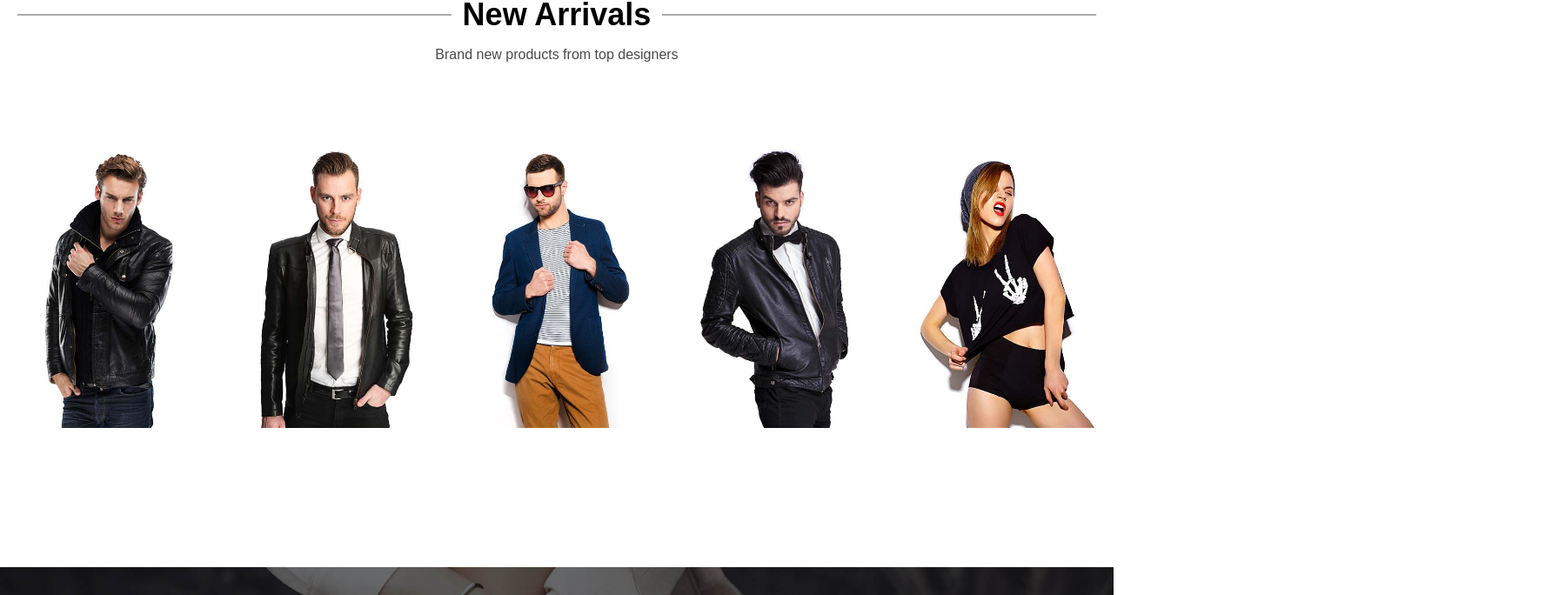
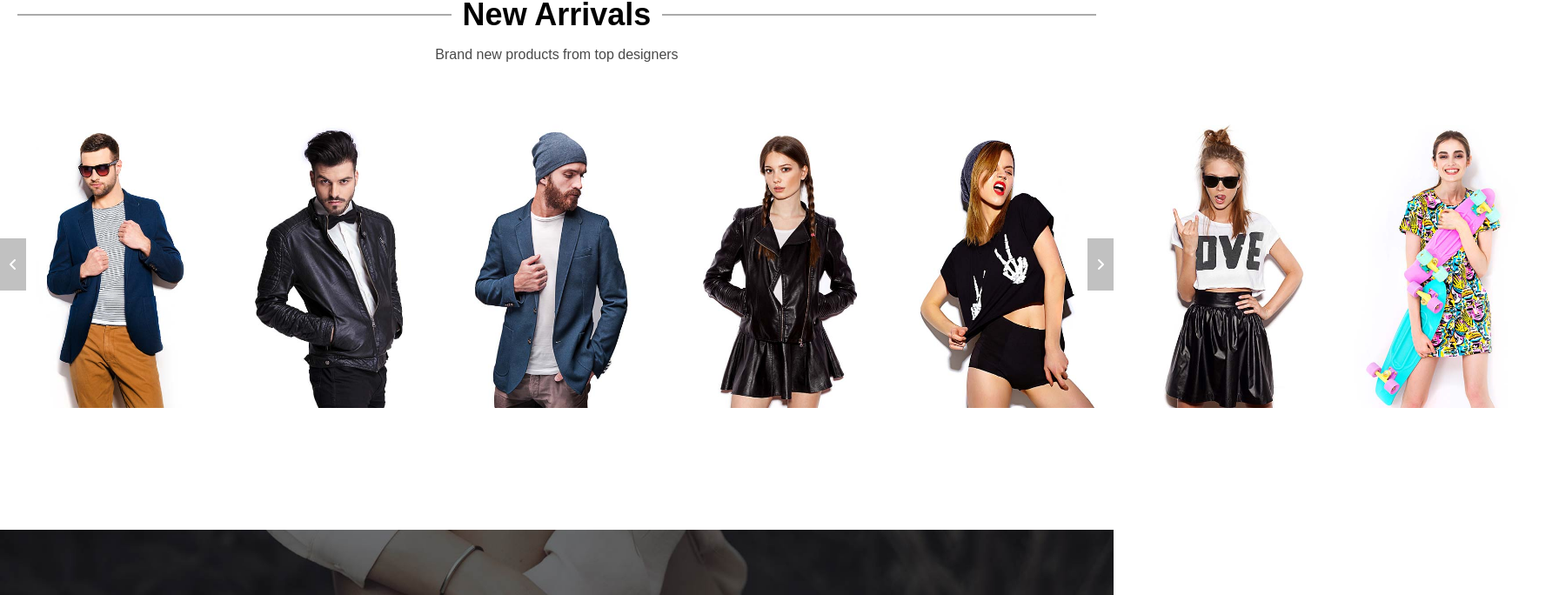
Before and after one commit to RiccardoCarluccio/proj-html-vuejs, a Vue app in the folder vue-vite/: page / in a window 1280 px wide. Shown: the part 3728-4412 px from the top of the page at 87% size, 1792 px wide, since content can reach past the window. Built offline with nearby package versions, Linux system fonts and the light colour scheme.

Commit message:
do interactive new arrivals

```diff
--- a/vue-vite/src/components/NewArrivals.vue
+++ b/vue-vite/src/components/NewArrivals.vue
@@ -1,11 +1,19 @@
 <script>
   import NewArrivalsPreview from './NewArrivalsPreview.vue';
+  import productDatabase from "../productDatabase.json";
+  import { store } from "../store.js";
 
   export default {
+    data() {
+      return {
+        productDatabase,
+        store,
+      }
+    },
     components: {
       NewArrivalsPreview,
     }
-  }
+  };
 </script>
 
 <template>
@@ -22,7 +30,13 @@
     </div>
 
     <div class="fluid-container">
-      <NewArrivalsPreview/>
+      <div class="arrow left-arrow">
+        <i class="fa-solid fa-angle-left"></i>
+      </div>
+      <div class="arrow right-arrow">
+        <i class="fa-solid fa-angle-right"></i>
+      </div>
+        <NewArrivalsPreview v-for="product in productDatabase" :obj="product"/>
     </div>
   </div>
 </template>
--- a/vue-vite/src/components/NewArrivalsPreview.vue
+++ b/vue-vite/src/components/NewArrivalsPreview.vue
@@ -1,11 +1,58 @@
 <script>
+  import { store, getImage } from "../store";
+
   export default {
-
+    data() {
+      return {
+        store,
+      }
+    },
+    props: {
+      obj: {
+        productName: {type: String,
+                    required: true},
+        path: String,
+        gender: {type: String,
+                required: true},
+        upper: String,
+        lower: String,
+      }
+    },
+    methods: {
+      getImage,
+    },
   };
 </script>
 
 <template>
-  <div class="featured-preview-container">
+  <div class="featured-preview-container" v-if="obj.for !== 'Accessories'">
+    <div class="featured-image-container">
+      <img :src="getImage(obj)" :alt="obj.productName">
+
+      <div class="hover-details">
+
+        <div class="cart-details">
+          <div class="center-details">
+            <div>{{ obj.productName }}</div>
+            <div>{{ obj.for }}</div>
+            <div>${{ obj.currentPrice }}</div>
+          </div>
+
+          <div class="bottom-details">
+            <div class="bottom-details-gap">
+              <i class="fa-solid fa-cart-shopping"></i>Add to cart
+            </div>
+            <div class="bottom-details-gap">
+              <i class="fa-solid fa-bars"></i>Details
+            </div>
+          </div>
+
+        </div>
+      </div>
+    </div>
+  </div>
+
+  <!-- <div class="featured-preview-container">
     <div class="featured-image-container">
       <img src="../assets/images/black_elegant_leather_jacket.jpg" alt="Black Leather Jacket">
     </div>
@@ -33,7 +80,7 @@
     <div class="featured-image-container">
       <img src="../assets/images/hipster_black_top.jpg" alt="Modern Black Leather Suit">
     </div>
-  </div>
+  </div> -->
 </template>
 
 <style scoped lang="scss">
@@ -43,10 +90,10 @@
   .featured-preview-container {
     display: flex;
     flex-direction: column;
-    width: calc(100% / 5);
+    min-width: 20%;
 
     .featured-image-container {
-      height: 380px;
+      height: auto;
       width: 100%;
 
       img {
@@ -85,6 +132,48 @@
       padding-top: 0.3rem;
     }
   }
+
+  //HOVER EFFECT
+  .cart-details {
+    position: relative;
+    width: 100%;
+    .center-details {
+      width: 100%;
+      @include flex-col-center-center;
+      position: absolute;
+      top: 50%;
+      left: 50%;
+      transform: translate(-50%, -50%);
+      text-align: center;
+      gap: 5px;
+    }
+
+    .bottom-details {
+      width: 100%;
+      display: flex;
+      justify-content: space-between;
+      align-items: center;
+      position: absolute;
+      bottom: 0;
+      left: 0;
+
+      .bottom-details-gap {
+        display: flex;
+        gap: 3px;
+      }
+    }
+  }
+
+  .center-details div:nth-child(1) {
+    font-size: 14px;
+    font-weight: 600;
+  }
+
+  .center-details div:nth-child(3) {
+    margin-top: 1rem;
+    font-size: 16px;
+    font-weight: 600;
+  }
 </style>
 
 <!--234x304-->
```
